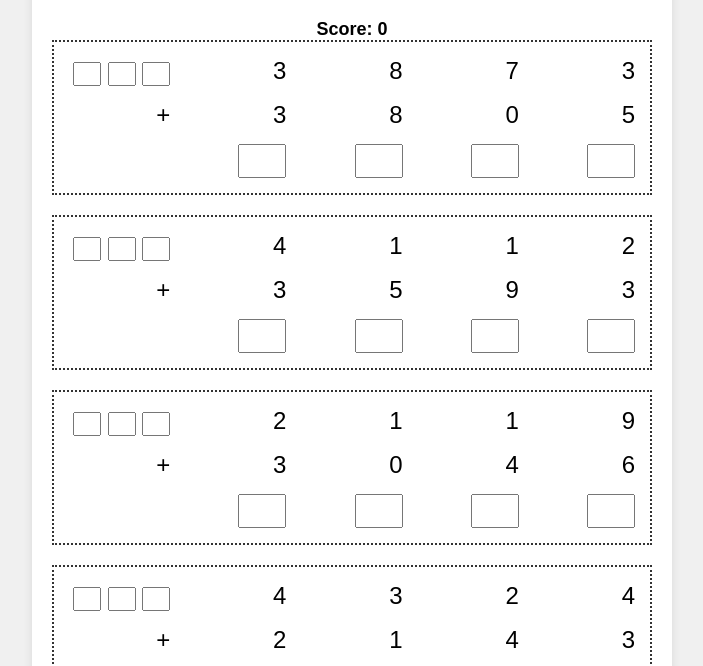
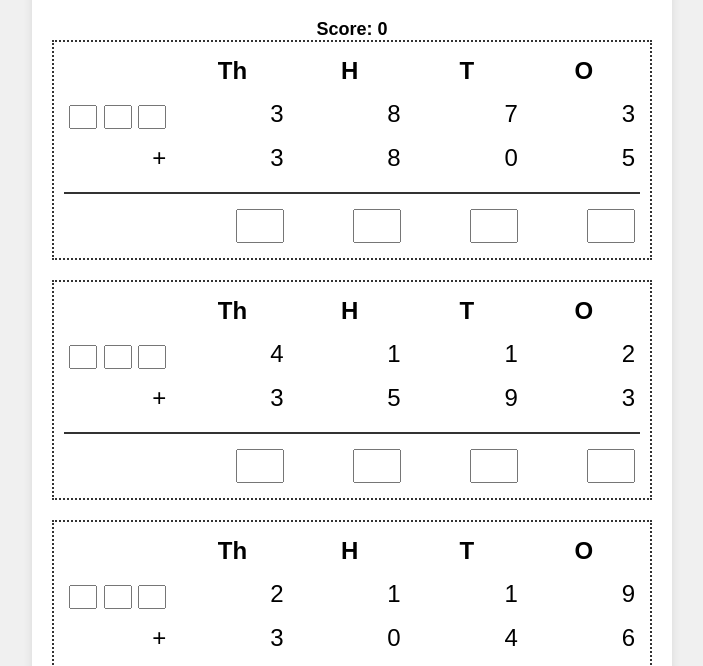
Before and after one commit to Aishah-yusoff/addition-with-regrouping, a plain HTML site: page index.html in a window 1280 px wide. Shown: the part 81-747 px from the top of the page, without its empty margins (288-991 px from the left). Drawn offline with Linux system fonts and the light colour scheme.

Commit message:
Update index.html
Updated look

```diff
--- a/index.html
+++ b/index.html
@@ -24,7 +24,7 @@
         }
         .problem {
             display: grid;
-            grid-template-columns: repeat(5, 1fr);
+            grid-template-columns: auto repeat(4, 1fr);
             gap: 5px;
             margin-bottom: 20px;
             border: 2px dotted #333;
@@ -34,6 +34,11 @@
             text-align: right;
             padding: 5px;
             font-size: 24px;
+        }
+        .place-value {
+            font-size: 14px;
+            font-weight: bold;
+            text-align: center !important;
         }
         .regroup {
             font-size: 16px;
@@ -47,6 +52,11 @@
         .regroup-input {
             width: 20px;
             font-size: 16px;
+        }
+        .addition-line {
+            grid-column: 1 / -1;
+            border-bottom: 2px solid #333;
+            margin-bottom: 5px;
         }
         button {
             display: inline-block;
@@ -113,6 +123,11 @@
             const formattedNum2 = formatNumber(num2);
             return `
                 <div class="problem" id="problem-${index}">
+                    <div></div>
+                    <div class="place-value">Th</div>
+                    <div class="place-value">H</div>
+                    <div class="place-value">T</div>
+                    <div class="place-value">O</div>
                     <div class="regroup">
                         <input type="number" class="regroup-input" id="regroup-${index}-0" min="0" max="9">
                         <input type="number" class="regroup-input" id="regroup-${index}-1" min="0" max="9">
@@ -127,6 +142,7 @@
                     <div>${formattedNum2[1]}</div>
                     <div>${formattedNum2[2]}</div>
                     <div>${formattedNum2[3]}</div>
+                    <div class="addition-line"></div>
                     <div></div>
                     <div><input type="number" id="answer-${index}-0" min="0" max="9"></div>
                     <div><input type="number" id="answer-${index}-1" min="0" max="9"></div>
```
